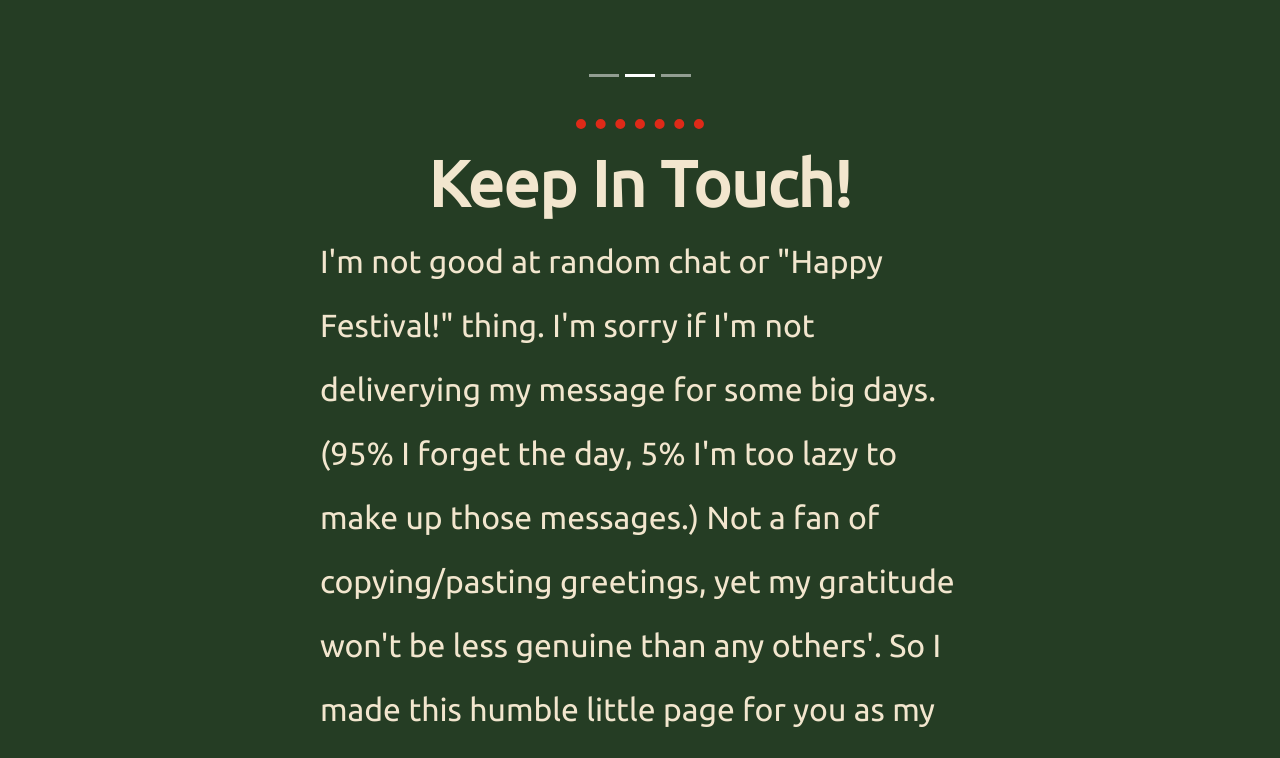
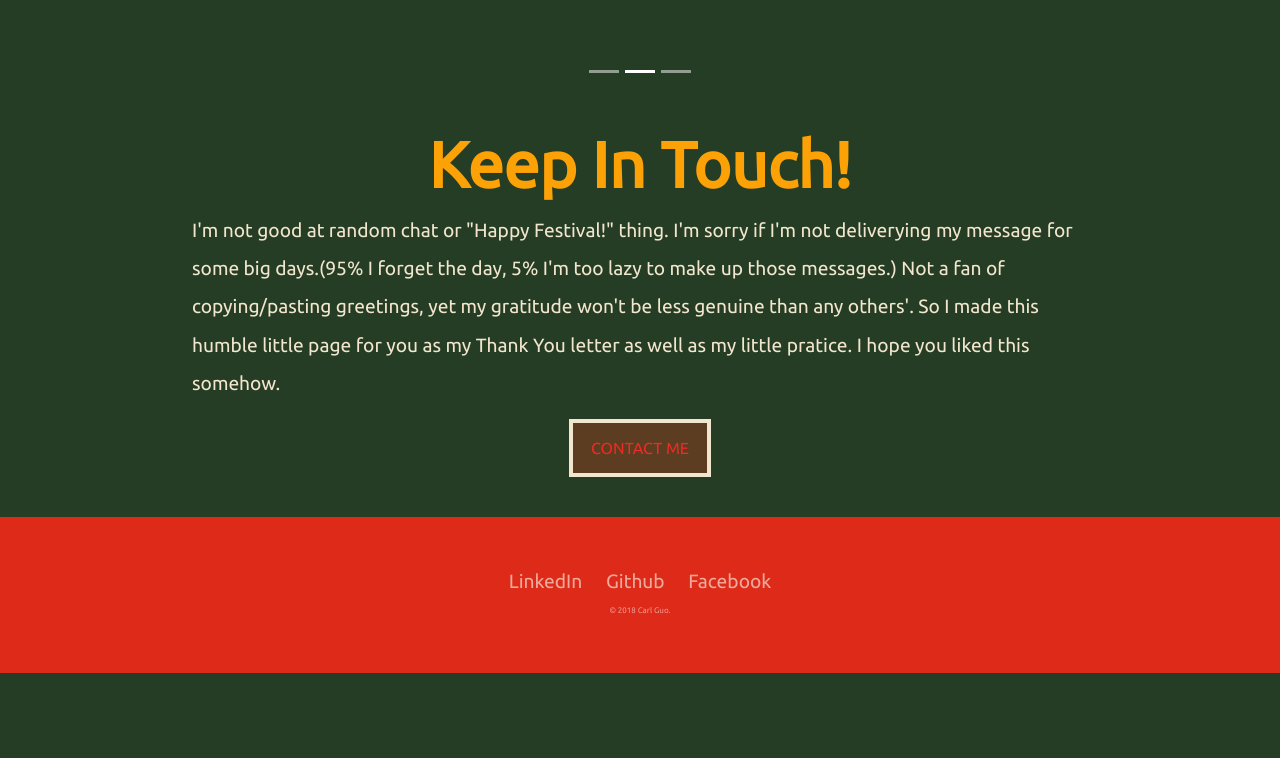
Before and after one commit to dyingcarl/personalSite, a plain HTML site: page index.html in a window 1280 px wide. Shown: the part 845-1603 px from the top of the page. After the commit the page ends 1518 px from the top, so only its background shows below. Drawn offline with nearby package versions, Linux system fonts and the light colour scheme.

Commit message:
Think this will be the finalized version

```diff
--- a/css/styles.css
+++ b/css/styles.css
@@ -13,10 +13,13 @@ div{
 h1{
   color: #fca106;
   font-size: 8rem;
+
 }
 
 h2{
-  font-size: 400%;
+  color: #fca106;
+  margin-top: 3%;
+  font-size: 4rem;
   font-weight: 600;
 }
 
@@ -31,6 +34,7 @@ p{
   text-align: left;
 }
 hr{
+  margin: 5% auto;
   width: 20%;
   border: dotted;
   border-width: 10px 0 0 0;
@@ -63,7 +67,7 @@ a{
 }
 .heading{
   background-color: #de2a18;
-  font-family: 'Amatic SC', cursive;
+  font-family: 'Leckerli One', cursive;
   padding: 10px;
 
   width: 80%;
@@ -76,13 +80,15 @@ a{
 }
 
 .middle-container{
-  width: 50%;
+  width: 70%;
   display: inline-block;
 
   line-height: 2;
 }
-
-.skill-img-even{
+.ps{
+  font-size: 1.2rem;
+}
+/* .skill-img-even{
   width: 25%;
   float: left;
   margin-right: 30px;
@@ -92,16 +98,16 @@ a{
   width: 25%;
   float: right;
   margin-left: 30px;
-}
+} */
 
 .butn {
   -webkit-border-radius: 0;
   -moz-border-radius: 0;
   border-radius: 0;
   display: inline-block;
-  color: #fbb929;
-  font-size: 26px;
-  padding: 24px;
+  color: #ec2b24;
+  font-size: 1rem;
+  padding: 1% 2%;
   background: #5d3d21;
   border: solid #f2e6ce 4px;
   text-decoration: none;
@@ -110,6 +116,7 @@ a{
 
 .butn:hover {
   background: #835e1d;
+  color: #ed4845;
   text-decoration: none;
 }
 .bottom-container{
--- a/index.html
+++ b/index.html
@@ -7,7 +7,7 @@
 
   <link rel="icon" href="favicon.ico">
   <link rel="stylesheet" href="https://stackpath.bootstrapcdn.com/bootstrap/4.1.3/css/bootstrap.min.css" integrity="sha384-MCw98/SFnGE8fJT3GXwEOngsV7Zt27NXFoaoApmYm81iuXoPkFOJwJ8ERdknLPMO" crossorigin="anonymous">
-  <link href="https://fonts.googleapis.com/css?family=Amatic+SC|Ubuntu" rel="stylesheet">
+  <link href="https://fonts.googleapis.com/css?family=Leckerli+One|Ubuntu" rel="stylesheet">
   <link rel="stylesheet" href="css/styles.css">
 </head>
 
@@ -21,7 +21,6 @@
     </div>
     <img class="cherryblossom" src="images/XmasTree.png" alt="XmasTree">
   </div>
-  <hr>
   <h2>Hope you doing well.</h2>
   <div id="carouselExampleIndicators" class="carousel slide" data-ride="carousel" data-terminal="10000">
     <ol class="carousel-indicators">
@@ -67,18 +66,11 @@
 
 
   <div class="middle-container">
-    <div class="profile">
-
-
-
-
-    </div>
-
-
-    <hr>
+    <!-- <div class="profile">
+    </div> -->
     <div class="contact-me">
       <h2>Keep In Touch!</h2>
-      <p>I'm not good at random chat or "Happy Festival!" thing.
+      <p class="ps">I'm not good at random chat or "Happy Festival!" thing.
         I'm sorry if I'm not deliverying my message for some big days.(95% I forget the day, 5% I'm too lazy to make up those messages.)
         Not a fan of copying/pasting greetings, yet my gratitude won't
         be less genuine than any others'. So I made this humble little
```
